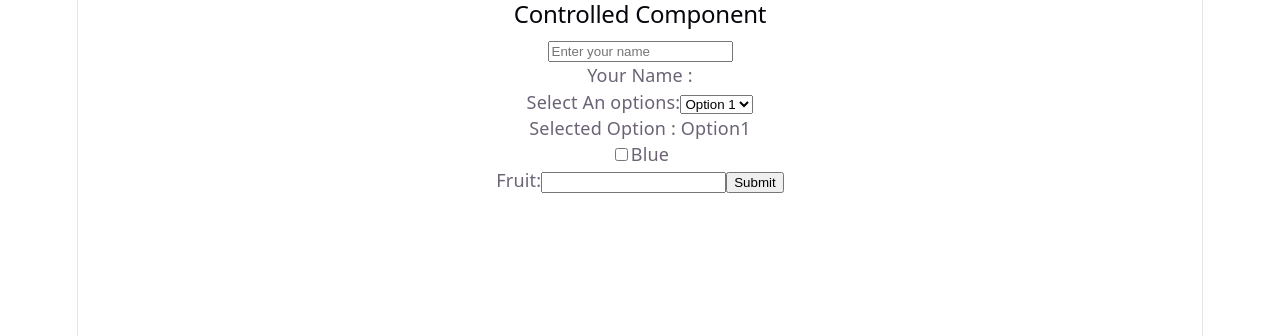
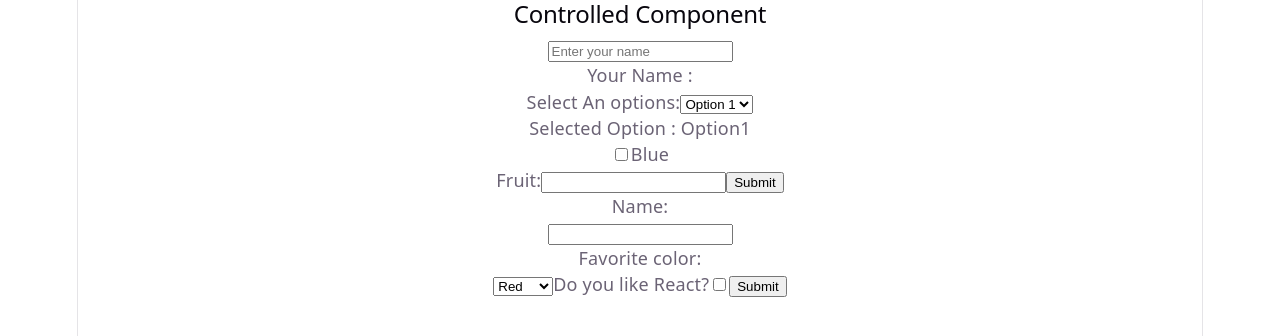
Before and after one commit to kevit-vishesh-unadkat/React-Practice, a React (Vite) app in the folder react-forms/: page / in a window 1280 px wide. Shown: the top 336 px of the page. Built offline with nearby package versions, Linux system fonts and the light colour scheme.

Commit message:
explore a uncontrolled

```diff
--- a/react-forms/src/App.jsx
+++ b/react-forms/src/App.jsx
@@ -7,6 +7,7 @@ import ControlledComponent from './ControlledComponent'
 import DropDown from './DropDown'
 import Checkbox from './CheckBox'
 import MyForm from './MyForm'
+import Uncontrolled from './Uncontrolled'
 
 function App() {
 
@@ -17,6 +18,7 @@ function App() {
       <DropDown/>
       <Checkbox/>
       <MyForm/>
+      <Uncontrolled/>
     </>
   )
 }
--- /dev/null
+++ b/react-forms/src/Uncontrolled.jsx
@@ -0,0 +1,36 @@
+import { useRef } from "react";
+
+export default function Uncontrolled() {
+  const selectRef = useRef(null);
+  const checkboxRef = useRef(null);
+  const inputRef = useRef(null);
+
+  function handleSubmit(event) {
+    event.preventDefault();
+    console.log("Input value:", inputRef.current.value);
+    console.log("Select value:", selectRef.current.value);
+    console.log("Checkbox value:", checkboxRef.current.checked);
+  }
+
+  return (
+    <form onSubmit={handleSubmit}>
+      <label>
+        <p>Name:</p>
+        <input ref={inputRef} type="text" />
+      </label>
+      <label>
+        <p>Favorite color:</p>
+        <select ref={selectRef}>
+          <option value="red">Red</option>
+          <option value="green">Green</option>
+          <option value="blue">Blue</option>
+        </select>
+      </label>
+      <label>
+        Do you like React?
+        <input type="checkbox" ref={checkboxRef} />
+      </label>
+      <button type="submit">Submit</button>
+    </form>
+  );
+}
```
